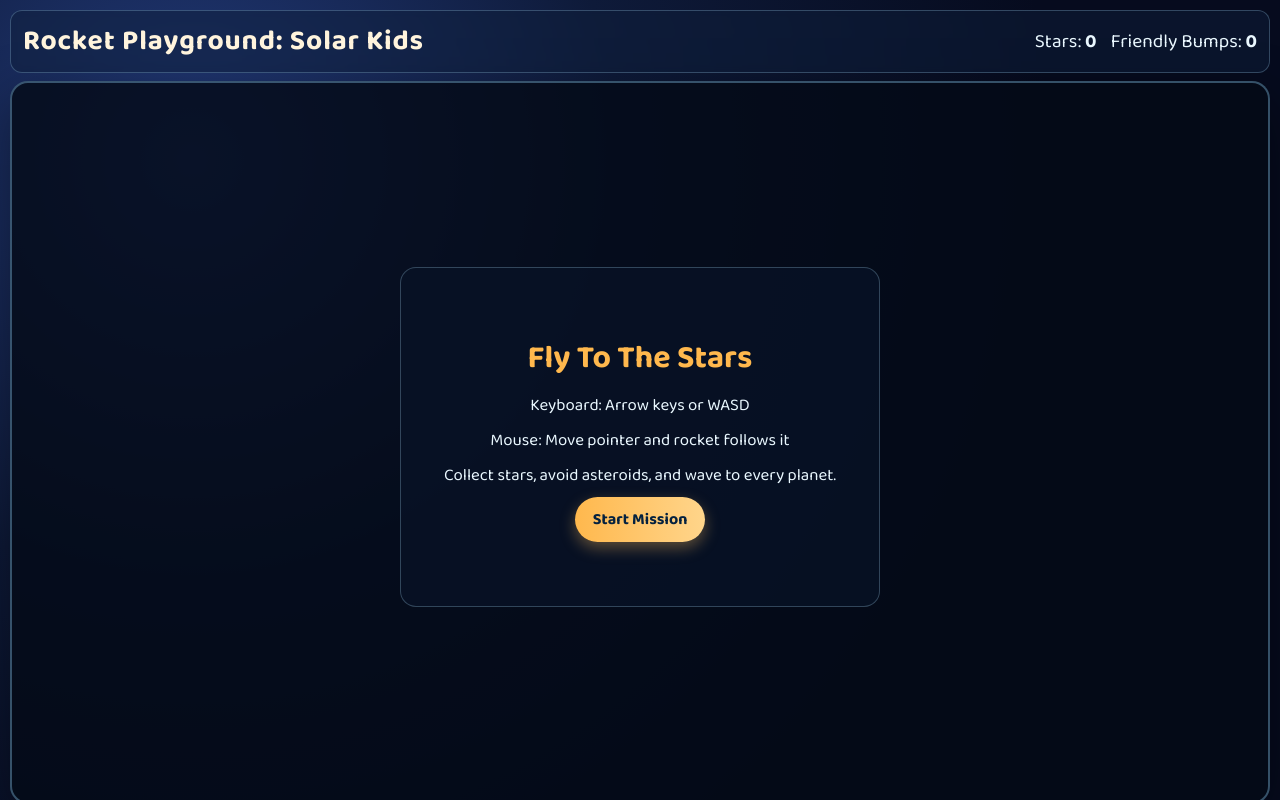
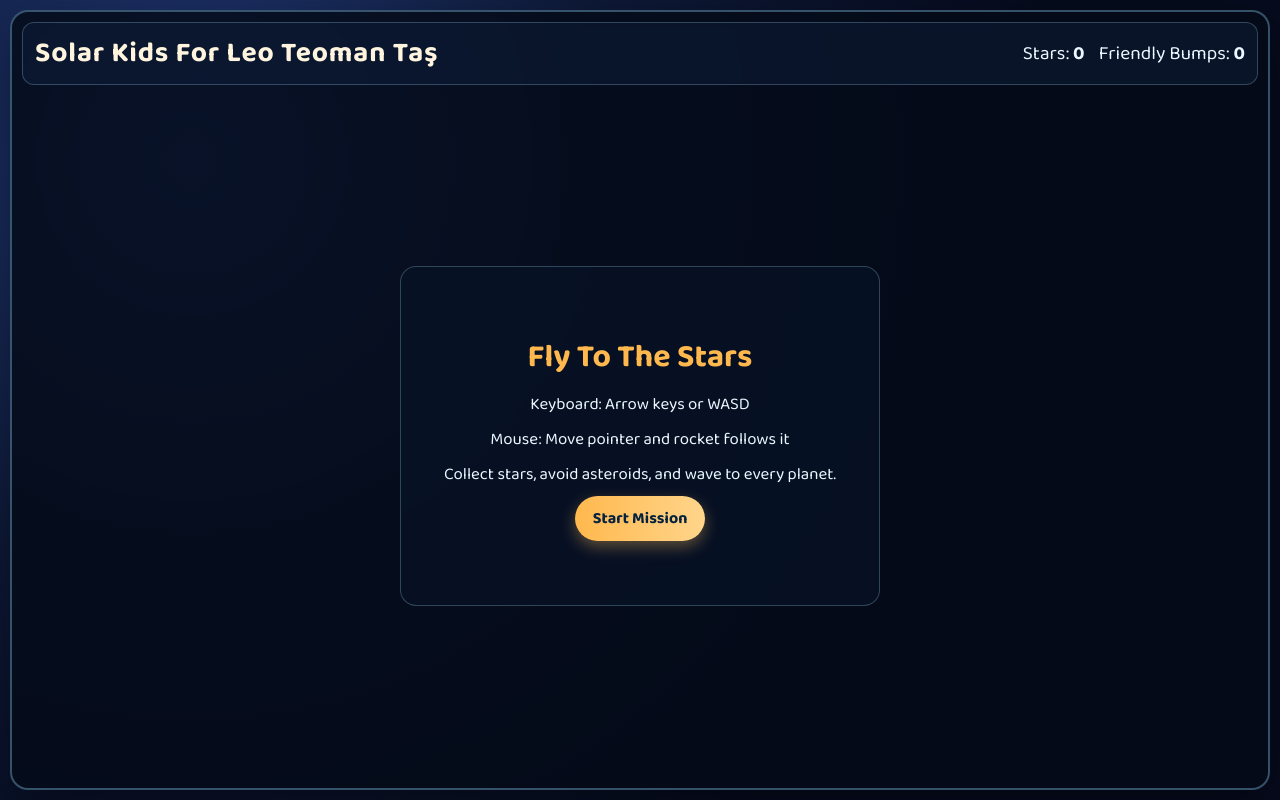
Before and after one commit to labertasch/leo, a plain HTML site: page index.html in a window 1280 px wide. Drawn offline with Linux system fonts and the light colour scheme.

Commit message:
Rename to Solar Kids For Leo Teoman Taş and move HUD into game

```diff
--- a/index.html
+++ b/index.html
@@ -9,8 +9,8 @@
     <meta name="theme-color" content="#081228" />
     <meta name="apple-mobile-web-app-capable" content="yes" />
     <meta name="apple-mobile-web-app-status-bar-style" content="black-translucent" />
-    <meta name="apple-mobile-web-app-title" content="Rocket Kids" />
-    <title>Rocket Playground: Solar Kids</title>
+    <meta name="apple-mobile-web-app-title" content="Solar Kids" />
+    <title>Solar Kids For Leo Teoman Taş</title>
     <link rel="manifest" href="./manifest.webmanifest" />
     <link rel="icon" href="./assets/icons/icon.svg" type="image/svg+xml" />
     <link rel="preconnect" href="https://fonts.googleapis.com" />
@@ -23,15 +23,16 @@
   </head>
   <body>
     <main class="app">
+      <section class="game-stage">
+        <canvas id="gameCanvas" width="1280" height="720" aria-label="Rocket game canvas"></canvas>
+
         <header class="hud-top">
-        <h1>Rocket Playground: Solar Kids</h1>
+          <h1>Solar Kids For Leo Teoman Taş</h1>
           <div class="hud-stats">
             <span>Stars: <strong id="starsCount">0</strong></span>
             <span>Friendly Bumps: <strong id="bumpsCount">0</strong></span>
           </div>
         </header>
-
-      <canvas id="gameCanvas" width="1280" height="720" aria-label="Rocket game canvas"></canvas>
 
         <section class="panel" id="startPanel">
           <h2>Fly To The Stars</h2>
@@ -39,6 +40,7 @@
           <p>Mouse: Move pointer and rocket follows it</p>
           <p>Collect stars, avoid asteroids, and wave to every planet.</p>
           <button id="startBtn">Start Mission</button>
+        </section>
       </section>
     </main>
 
--- a/styles.css
+++ b/styles.css
@@ -30,13 +30,22 @@ body {
   margin: 0 auto;
   padding: max(10px, env(safe-area-inset-top)) max(10px, env(safe-area-inset-right))
     max(10px, env(safe-area-inset-bottom)) max(10px, env(safe-area-inset-left));
-  display: grid;
-  grid-template-rows: auto 1fr;
-  gap: 8px;
+  display: block;
   position: relative;
 }
 
+.game-stage {
+  position: relative;
+  width: 100%;
+  height: 100%;
+}
+
 .hud-top {
+  position: absolute;
+  top: 12px;
+  left: 12px;
+  right: 12px;
+  z-index: 3;
   display: flex;
   justify-content: space-between;
   align-items: center;
@@ -72,10 +81,11 @@ body {
 
 .panel {
   position: absolute;
-  inset: 92px 18px 18px;
+  inset: 88px 16px 16px;
   margin: auto;
   max-width: 480px;
   max-height: 340px;
+  z-index: 4;
   padding: 20px;
   border-radius: 16px;
   border: 1px solid var(--line);
@@ -116,6 +126,9 @@ button:hover {
 
 @media (max-width: 800px) {
   .hud-top {
+    top: 8px;
+    left: 8px;
+    right: 8px;
     border-radius: 10px;
     padding: 6px 10px;
   }
@@ -130,7 +143,7 @@ button:hover {
   }
 
   .panel {
-    inset: 84px 10px 10px;
+    inset: 78px 10px 10px;
     max-height: 70dvh;
   }
 }
--- a/sw.js
+++ b/sw.js
@@ -1,4 +1,4 @@
-const CACHE_NAME = "rocket-kids-v1";
+const CACHE_NAME = "rocket-kids-v2";
 const ASSETS = [
   "./",
   "./index.html",
```
Also changed, not shown: manifest.webmanifest. Lines whose indentation alone changed are shown as unchanged.
